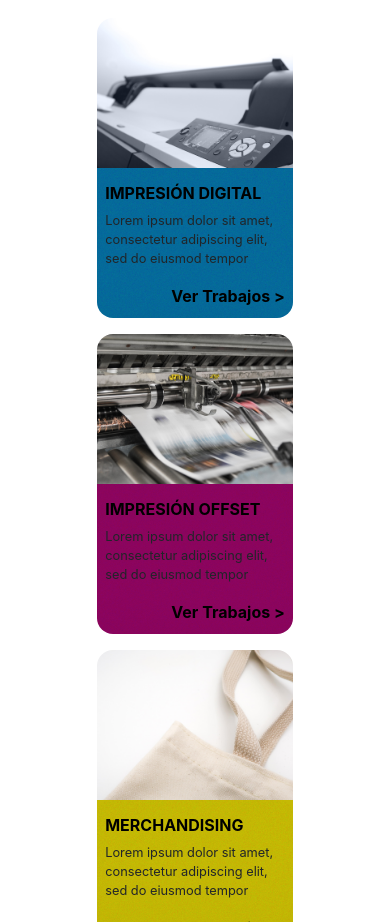
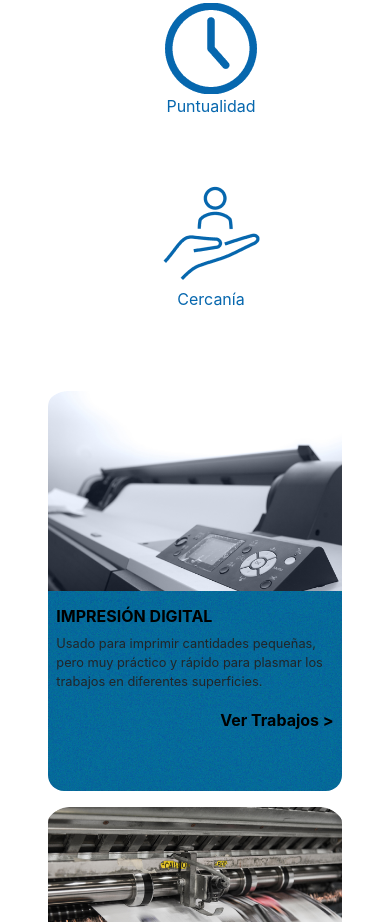
Before and after one commit to GabyDevX/Infoprint, a website: page index.html in a window 390 px wide. Shown: the part 1078-2000 px from the top of the page. Drawn offline with nearby package versions, Linux system fonts and the light colour scheme; files whose address does not match are found by name.

Commit message:
Se añadieron los textos reales a las cards y se modifico el responsive para adaptarse al nuevo tamaño del texto

```diff
--- a/index.html
+++ b/index.html
@@ -130,8 +130,8 @@
         <div class="servicios__img1"></div>
         <div class="servicios__text1">
           <h2 class="servicios__title">IMPRESIÓN DIGITAL</h2>
-          <p>Lorem ipsum dolor sit amet, consectetur
-            adipiscing elit, sed do eiusmod tempor</p>
+          <p>Usado para imprimir cantidades pequeñas, pero
+muy práctico y rápido para plasmar los trabajos en diferentes superficies.</p>
           <button class="servicios--right" id="boton-impresionD">Ver Trabajos > </button>
         </div>
         <div id="modal_container-impresionD" class="modal-container">
@@ -147,8 +147,9 @@
         <div class="servicios__img2"></div>
         <div class="servicios__text2">
           <h2 class="servicios__title">IMPRESIÓN OFFSET</h2>
-          <p>Lorem ipsum dolor sit amet, consectetur
-            adipiscing elit, sed do eiusmod tempor</p>
+          <p>Usado para imprimir grandes volúmenes
+de papel y tener los colores deseados, mediante tinta y una plancha
+metálica podemos reproducir los textos e imágenes en papel.</p>
           <button class="servicios--right" id="boton-impresionO">Ver Trabajos > </button>
         </div>
         <div id="modal_container-impresionO" class="modal-container">
@@ -190,8 +191,9 @@
         <div class="servicios__img3"></div>
         <div class="servicios__text3">
           <h2 class="servicios__title">MERCHANDISING</h2>
-          <p>Lorem ipsum dolor sit amet, consectetur
-            adipiscing elit, sed do eiusmod tempor</p>
+          <p>Podemos imprimir tu marca en diferentes productos o regalos
+para que puedas estimular la recordación de marca y estimular la compra
+en los puntos de venta.</p>
           <button class="servicios--right" id="boton-merch">Ver Trabajos > </button>
         </div>
         <div id="modal_container-merch" class="modal-container">
--- a/sass/views/_nosotros.scss
+++ b/sass/views/_nosotros.scss
@@ -28,9 +28,9 @@
       background-color: transparent;
       border: none;
       font-weight: bold;
-      .conozca-mas{
+      .conozca-mas {
         color: black;
-        &:hover{
+        &:hover {
           text-decoration: none;
         }
       }
@@ -152,3 +152,19 @@
     }
   }
 }
+@media screen and (max-width: 400px) {
+  .nosotros__texto ul {
+    flex-direction: column;
+    align-items: center;
+  }
+  .nosotros {
+    &__iconos {
+      height: auto;
+      width: 100%;
+      & img {
+        height: auto;
+        width: 30%;
+      }
+    }
+  }
+}
--- a/sass/views/_servicios.scss
+++ b/sass/views/_servicios.scss
@@ -5,7 +5,7 @@
   align-items: stretch;
   &__card {
     width: 30%;
-    height: 500px;
+    height: 600px;
   }
   &--right {
     align-self: flex-end;
@@ -13,7 +13,7 @@
     border: none;
     font-weight: bold;
   }
-  &__title{
+  &__title {
     font-weight: bold;
     color: black;
   }
@@ -93,9 +93,6 @@
     & h2 {
       font-size: 1.5rem;
     }
-    &__card {
-      height: 400px;
-    }
   }
 }
 @media screen and (max-width: 900px) {
@@ -129,7 +126,7 @@
     gap: 1rem;
     align-items: center;
     &__card {
-      height: 300px;
+      height: 400px;
       width: 60%;
     }
     &__descripcion {
@@ -142,3 +139,9 @@
     }
   }
 }
+
+@media screen and (max-width: 400px) {
+  .servicios__card {
+    width: 90%;
+  }
+}
```
Also changed, not shown: css/styles.css.
